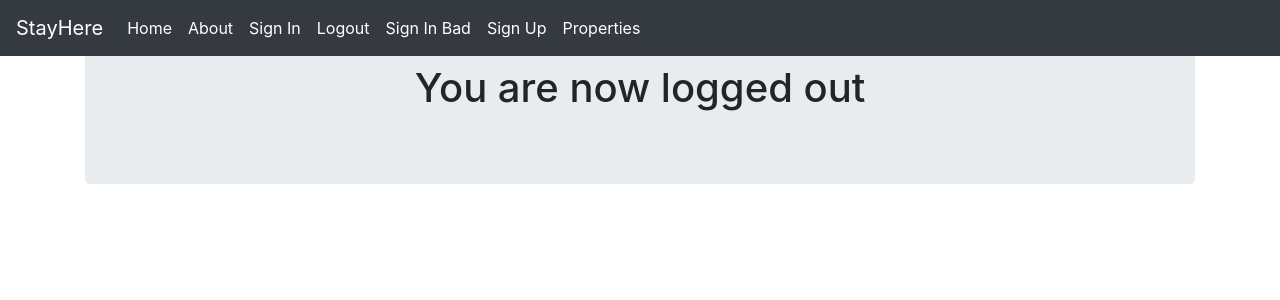
After one commit to SamanAttar/StayHere, a Flask app: page /logout in a window 1280 px wide. The commit adds this page. Shown: the top 300 px of the page. Run offline with Flask 2, Linux system fonts and the light colour scheme; some libraries are stand-ins or nearby versions.

Commit message:
Added route to logout and cleared the session

```diff
--- a/app.py
+++ b/app.py
@@ -79,6 +79,12 @@ def login():
 
     return render_template('signin.html')
 
+@app.route('/logout')
+def logout():
+    session.clear()
+    # flash('You are now logged out', 'success') TODO: this doesnt work
+    return render_template('logout.html')
+
 @app.route('/dashboard')
 def dashboard():
     return render_template('dashboard.html')
--- a/templates/includes/_navbar.html
+++ b/templates/includes/_navbar.html
@@ -16,6 +16,9 @@
            <a class="nav-link" href="/signin">Sign In</a>
          </li>
          <li class="nav-item active">
+           <a class="nav-link" href="/logout">Logout</a>
+         </li>
+         <li class="nav-item active">
            <a class="nav-link" href="/signinbad">Sign In Bad</a>
          </li>
          <li class="nav-item active">
--- /dev/null
+++ b/templates/logout.html
@@ -0,0 +1,8 @@
+{% extends 'layout.html' %}
+
+{% block body %}
+  <div class="jumbotron text-center">
+    <h1> You are now logged out </h1>
+
+  <div>
+{% endblock %}
```
